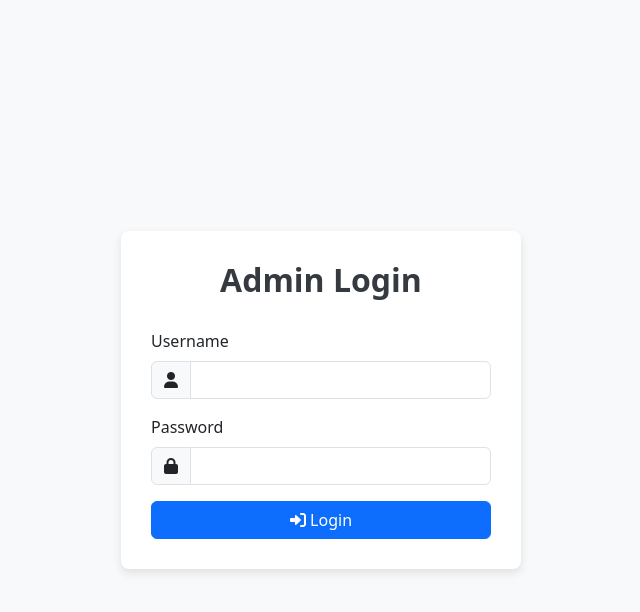
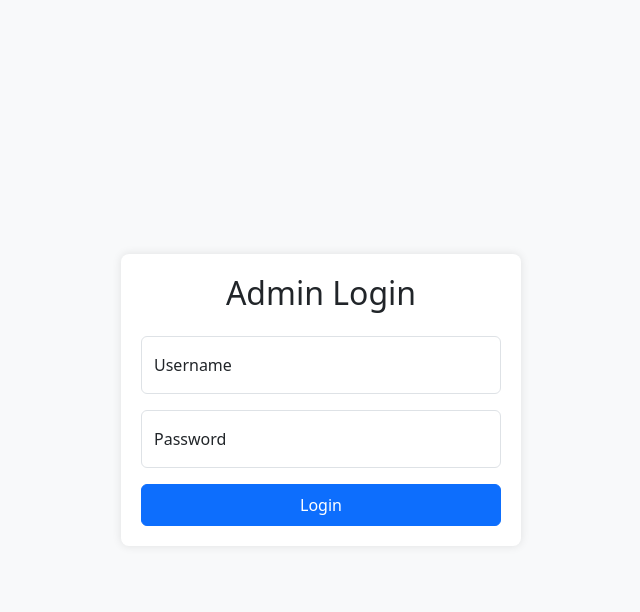
Before and after one commit to RandomLifespan/Webapp, a Python web app: template templates/login.html in a window 1280 px wide. Shown: the top 612 px of the page, without its empty margins (319-959 px from the left). Run offline with Jinja, Linux system fonts and the light colour scheme; the template is opened without the code that fills it, so the values that code supplies are empty.

Commit message:
Update login.html

```diff
--- a/templates/login.html
+++ b/templates/login.html
@@ -5,7 +5,6 @@
     <meta name="viewport" content="width=device-width, initial-scale=1.0">
     <title>Admin Login</title>
     <link rel="stylesheet" href="https://cdn.jsdelivr.net/npm/bootstrap@5.3.2/dist/css/bootstrap.min.css">
-    <link rel="stylesheet" href="https://cdnjs.cloudflare.com/ajax/libs/font-awesome/6.0.0-beta3/css/all.min.css">
     <style>
         body {
             display: flex;
@@ -17,60 +16,47 @@
         .login-container {
             width: 100%;
             max-width: 400px;
-            padding: 30px;
-            background-color: #ffffff;
+            padding: 20px;
             border-radius: 8px;
-            box-shadow: 0 4px 10px rgba(0, 0, 0, 0.1);
+            box-shadow: 0 0 10px rgba(0, 0, 0, 0.1);
+            background-color: #fff;
         }
-        .login-header {
-            text-align: center;
-            margin-bottom: 30px;
-        }
-        .login-header h2 {
-            font-weight: 600;
-            color: #343a40;
+        .form-floating label {
+            padding-left: 0.75rem;
+            padding-right: 0.75rem;
         }
     </style>
 </head>
 <body>
     <div class="login-container">
-        <div class="login-header">
-            <h2>Admin Login</h2>
+        <h2 class="text-center mb-4">Admin Login</h2>
+        <div id="alertMessage" class="alert d-none" role="alert"></div>
+        <form id="loginForm">
+            <div class="form-floating mb-3">
+                <input type="text" class="form-control" id="username" placeholder="Username" required>
+                <label for="username">Username</label>
             </div>
-        <form id="loginForm">
-            <div class="mb-3">
-                <label for="username" class="form-label">Username</label>
-                <div class="input-group">
-                    <span class="input-group-text"><i class="fas fa-user"></i></span>
-                    <input type="text" class="form-control" id="username" name="username" required>
+            <div class="form-floating mb-3">
+                <input type="password" class="form-control" id="password" placeholder="Password" required>
+                <label for="password">Password</label>
             </div>
-            </div>
-            <div class="mb-3">
-                <label for="password" class="form-label">Password</label>
-                <div class="input-group">
-                    <span class="input-group-text"><i class="fas fa-lock"></i></span>
-                    <input type="password" class="form-control" id="password" name="password" required>
-                </div>
-            </div>
-            <button type="submit" class="btn btn-primary w-100"><i class="fas fa-sign-in-alt"></i> Login</button>
-            <div id="errorMessage" class="alert alert-danger mt-3 d-none"></div>
+            <button type="submit" class="btn btn-primary w-100 py-2">Login</button>
         </form>
     </div>
 
     <script src="https://cdn.jsdelivr.net/npm/bootstrap@5.3.2/dist/js/bootstrap.bundle.min.js"></script>
     <script>
         document.getElementById('loginForm').addEventListener('submit', async function(event) {
-    event.preventDefault();
+            event.preventDefault(); // Prevent default form submission
 
             const username = document.getElementById('username').value;
             const password = document.getElementById('password').value;
-    const errorMessageDiv = document.getElementById('errorMessage');
+            const alertMessage = document.getElementById('alertMessage');
 
-    errorMessageDiv.textContent = '';
-    errorMessageDiv.classList.add('d-none');
+            alertMessage.classList.add('d-none'); // Hide previous alerts
 
             try {
-        const response = await fetch('/login', {
+                const response = await fetch('/admin/login', {
                     method: 'POST',
                     headers: {
                         'Content-Type': 'application/json'
@@ -78,24 +64,38 @@
                     body: JSON.stringify({ username, password })
                 });
 
-        if (!response.ok) {
-            const errorData = await response.json();
-            throw new Error(errorData.msg || 'Login failed. Please check your credentials.');
-        }
-
                 const data = await response.json();
 
-        // Store both in localStorage and sessionStorage for redundancy
-        localStorage.setItem('access_token', data.access_token);
-        sessionStorage.setItem('access_token', data.access_token);
+                if (response.ok) {
+                    // Successful login
+                    // Store a simple token or flag in sessionStorage
+                    // For more robust solutions, consider JWTs stored securely
+                    sessionStorage.setItem('adminLoggedIn', 'true');
+                    sessionStorage.setItem('adminUsername', username); // Store for potential future use (though not strictly needed for auth flow here)
+                    sessionStorage.setItem('adminPassword', password); // Store for potential future use (though not strictly needed for auth flow here)
 
-        // Redirect to admin panel
+                    alertMessage.classList.remove('alert-danger');
+                    alertMessage.classList.add('alert-success');
+                    alertMessage.textContent = data.message;
+                    alertMessage.classList.remove('d-none');
+
+                    // Redirect to the admin dashboard after a short delay
+                    setTimeout(() => {
                         window.location.href = '/admin';
-
+                    }, 500);
+                } else {
+                    // Login failed
+                    alertMessage.classList.remove('alert-success');
+                    alertMessage.classList.add('alert-danger');
+                    alertMessage.textContent = data.error || 'Login failed. Please check your credentials.';
+                    alertMessage.classList.remove('d-none');
+                }
             } catch (error) {
-        console.error('Login error:', error);
-        errorMessageDiv.textContent = error.message;
-        errorMessageDiv.classList.remove('d-none');
+                console.error('Network error during login:', error);
+                alertMessage.classList.remove('alert-success');
+                alertMessage.classList.add('alert-danger');
+                alertMessage.textContent = 'Network error. Please try again.';
+                alertMessage.classList.remove('d-none');
             }
         });
     </script>
```
Lines whose indentation alone changed are shown as unchanged.
